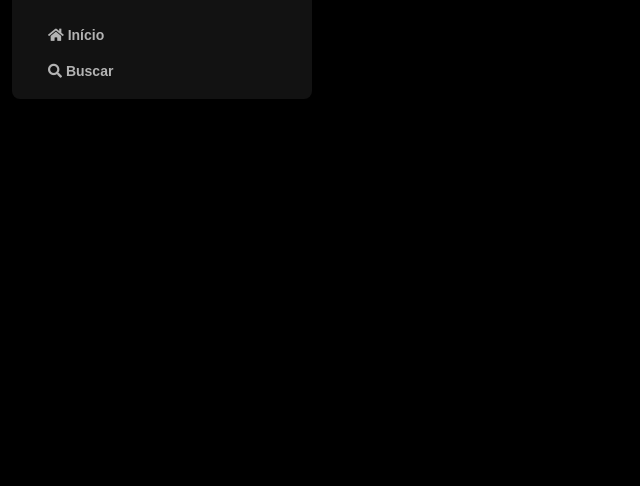
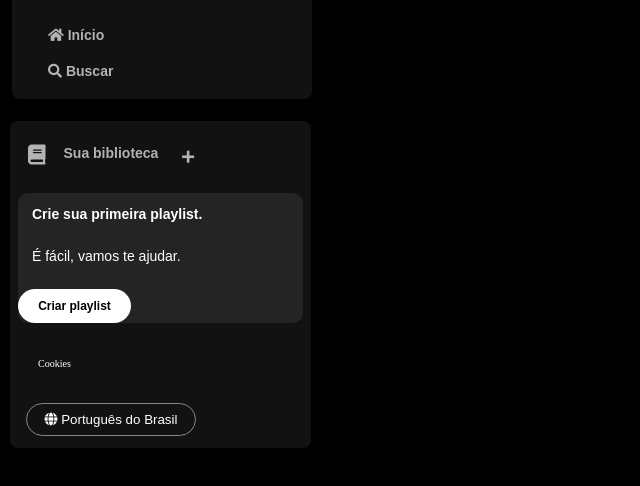
Before and after one commit to PauloHorn/Imersao-Front-End-Alura, a plain HTML site: page spotify-imersao-dev/index.html in a window 1280 px wide. Shown: the part 74-560 px from the top of the page, without its empty margins (0-640 px from the left). Drawn offline with Linux system fonts and the light colour scheme.

Commit message:
mais divs e class

```diff
--- a/spotify-imersao-dev/index.html
+++ b/spotify-imersao-dev/index.html
@@ -34,7 +34,6 @@
                         <img src="../src/assets/icons/logo-spotify.png" alt="logo do spotify">
                     </a>
                 </div>
-                <div>
                     <ul>
                         <li>
                             <a href="">
@@ -49,9 +48,39 @@
                             </a>
                         </li>
                     </ul>
-                </div>
             </div>
         </nav>
     </div>
+
+    <div class="library">
+        <div class="labrary__content">
+            <button class="library__button">
+                <span class="fa fas fa-book"></span>
+                <span>Sua biblioteca</span>
+            </button>
+            <span class="fa fa-plus"></span>
+        </div>
+
+        <section class="section-playlist">
+            <div class="section-playlist__content">
+                <span class="text title">Crie sua primeira playlist.</span>
+                <span class="text subtitle">É fácil, vamos te ajudar.</span>
+                <button class="section-playlist__button">
+                    <span>Criar playlist</span>
+                </button>
+            </div>
+        </section>
+
+        <div class="cookies">
+            <a href="">Cookies</a>
+        </div>
+
+        <div class="languages">
+            <button class="languages__button">
+                <span class="fa fa-globe"></span>
+                <span>Português do Brasil</span>
+            </button>
+        </div>
+    </div>
 </body>
 </html>
--- a/spotify-imersao-dev/styles.css
+++ b/spotify-imersao-dev/styles.css
@@ -4,7 +4,7 @@ body {
 }
 
 .sidebar {
-    position: fixed;
+    /*position: fixed;*/
     top: 0;
     left: 0;
     bottom: 0;
@@ -48,5 +48,136 @@ body {
 
 .sidebar nav ul li a:visited {
     text-decoration: none;
-    color: #B3B3B3;
+    color: #b3b3b3;
 }
+
+.library {
+    width: 285px;
+    margin-left: 10px;
+    background-color: #121212;
+    border-radius: 8px;
+    display: flex;
+    justify-content: space-between;
+    flex-direction: column;
+    padding: 4px 8px;
+    color: #b3b3b3;
+    font-weight: 600;
+    font-size: 14px;
+    margin-top: 10px;
+}
+
+.library .library__content{
+    display: flex;
+    justify-content: space-between;
+}
+
+.library .library__button {
+    display: inline-flex;
+    margin-right: 10px;
+    color: #b3b3b3;
+    background-color: transparent;
+    border: 0px;
+    font-size: 14px;
+    font-weight: 700;
+    font-family: "DM Sans", sans-serif;
+    text-align: center;
+    text-decoration: none;
+    text-transform: none;
+    padding: 20px 10px;
+}
+
+.library .library__button .fa {
+    font-size: 20px;
+    margin-right: 10px;
+    font-weight: 300;
+    padding-right: 8px;
+    cursor: pointer;
+}
+
+.library .library__content .fa-plus {
+    margin: 24px 10px;
+}
+
+.section-playlist {
+    display: flex;
+    align-items: flex-start;
+    justify-content: space-between;
+    gap: 20px;
+    background-color: #242424;
+    color: #b3b3b3;
+    font-weight: 600;
+    font-size: 14px;
+    margin: 8px 0;
+    padding: 16px 20 px;
+    border-radius: 10px;
+}
+
+.section-playlist .section-playlist__content {
+    display: flex;
+    flex-direction: column;
+}
+
+.section-playlist__content .text {
+    font-family: "DM Sans", sans-serif;
+    padding: 14px;
+    color: #fff;
+}
+
+.section-playlist__content .title {
+    font-weight: 700;
+}
+
+.section-playlist__content .subtitle {
+    font-weight: 500;
+    font-size: 14px;
+}
+
+.section-playlist__content .section-playlist__button {
+    display: flex;
+    justify-content: center;
+    background-color: #fff;
+    color: #000;
+    border-radius: 20px;
+    font-size: 12px;
+    font-weight: 700;
+    font-family: "DM Sans", sans-serif;
+    text-decoration: none;
+    text-transform: none;
+    padding: 10px;
+    margin-top: 12px;
+    border: 0px;
+    width: 113px;
+}
+
+.library .cookies {
+    margin: 25px 20px;
+}
+
+.library .cookies a {
+    color: #b3b3b3;
+    font-weight: 500;
+    font-size: 10px;
+    text-decoration: none;
+}
+
+.library .cookies a:hover {
+    text-decoration: underline;
+}
+
+.library .cookies a:visited {
+text-decoration: none;
+color: #fff ;
+}
+
+.languages .languages__button {
+    align-items: center;
+    background-color: transparent;
+    border: 1px solid #878787;
+    color: #fff;
+    font: bold;
+    cursor: pointer;
+    width: 170px;
+    margin: 8px;
+    padding: 8px;
+    border-radius: 20px;
+}
```
